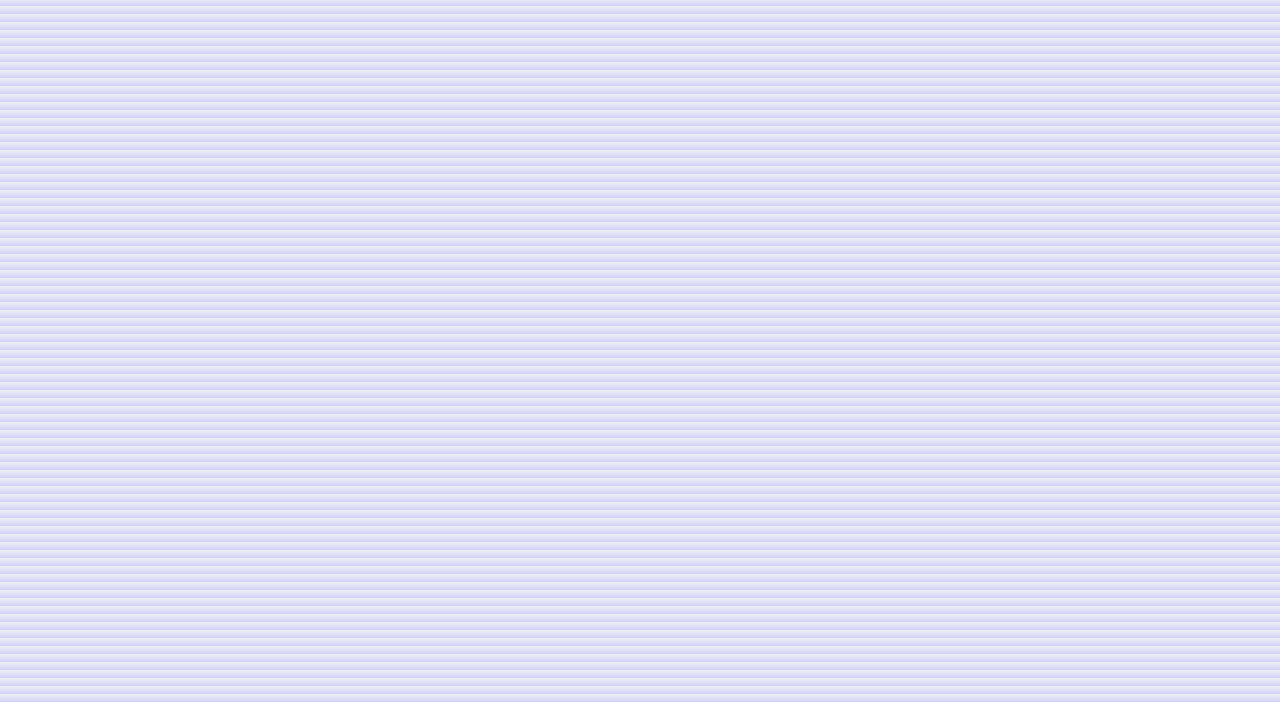
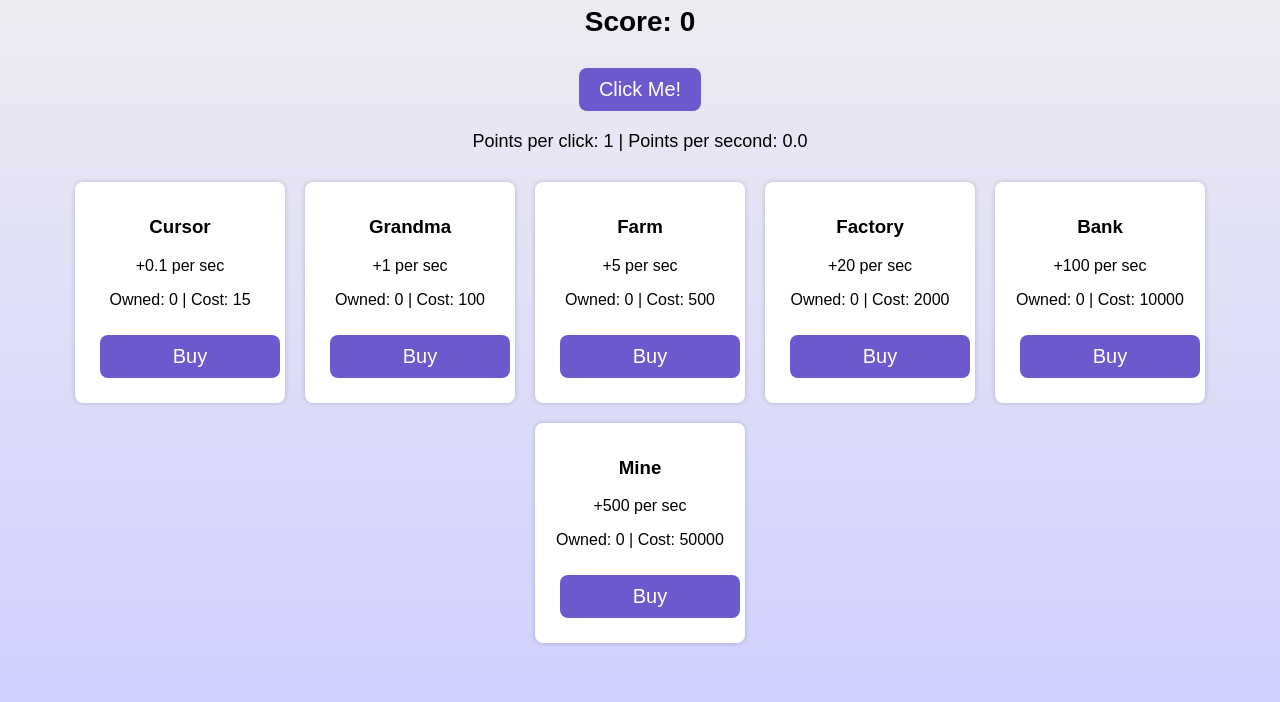
Before and after one commit to 10minecraft29/Cookie-Clicker-Mini, a plain HTML site: page game.html in a window 1280 px wide. Shown: the part 98-800 px from the top of the page. Drawn offline with Linux system fonts and the light colour scheme.

Commit message:
Update game.html

```diff
--- a/game.html
+++ b/game.html
@@ -1,4 +1,4 @@
-<!DOCTYPE html>
+\<!DOCTYPE html>
 <html lang="en">
 <head>
 <meta charset="UTF-8">
@@ -42,4 +42,146 @@
         background-color: white;
         padding: 15px;
         border-radius: 8px;
-        box-sha
+        box-shadow: 0 0 5px rgba(0,0,0,0.2);
+        width: 180px;
+        text-align: center;
+    }
+    .shop-item button {
+        margin-top: 10px;
+        width: 100%;
+    }
+    /* Floating +1 effect */
+    .float-text {
+        position: absolute;
+        font-size: 20px;
+        color: #ff4500;
+        font-weight: bold;
+        animation: floatUp 1s ease-out forwards;
+        pointer-events: none;
+    }
+    @keyframes floatUp {
+        0% { opacity: 1; transform: translateY(0); }
+        100% { opacity: 0; transform: translateY(-50px); }
+    }
+</style>
+</head>
+<body>
+
+<h1>Cookie Clicker Mini Expanded</h1>
+<div id="score">Score: 0</div>
+
+<button class="button" onclick="clickButton(event)">Click Me!</button>
+<p id="info">Points per click: 1 | Points per second: 0</p>
+
+<div class="shop" id="shop"></div>
+
+<script>
+    let score = 0;
+    let pointsPerClick = 1;
+
+    // Dynamic shop array
+    let shopItems = [
+        { name: "Cursor", baseCost: 15, cost: 15, amount: 0, cps: 0.1 },
+        { name: "Grandma", baseCost: 100, cost: 100, amount: 0, cps: 1 },
+        { name: "Farm", baseCost: 500, cost: 500, amount: 0, cps: 5 },
+        { name: "Factory", baseCost: 2000, cost: 2000, amount: 0, cps: 20 },
+        { name: "Bank", baseCost: 10000, cost: 10000, amount: 0, cps: 100 },
+        { name: "Mine", baseCost: 50000, cost: 50000, amount: 0, cps: 500 }
+    ];
+
+    // Load save
+    if(localStorage.getItem("clickerSaveExpanded")) {
+        let save = JSON.parse(localStorage.getItem("clickerSaveExpanded"));
+        score = save.score;
+        pointsPerClick = save.pointsPerClick;
+        shopItems = save.shopItems;
+    }
+
+    // Build shop UI
+    function buildShop() {
+        const shopDiv = document.getElementById("shop");
+        shopDiv.innerHTML = "";
+        shopItems.forEach((item, index) => {
+            let div = document.createElement("div");
+            div.className = "shop-item";
+            div.innerHTML = `
+                <h3>${item.name}</h3>
+                <p>+${item.cps} per sec</p>
+                <p id="item${index}Info">Owned: ${item.amount} | Cost: ${item.cost}</p>
+                <button class="button" onclick="buyItem(${index})">Buy</button>
+            `;
+            shopDiv.appendChild(div);
+        });
+    }
+
+    function clickButton(event) {
+        score += pointsPerClick;
+        createFloatingText("+" + pointsPerClick, event.clientX, event.clientY);
+        updateDisplay();
+    }
+
+    function buyItem(index) {
+        let item = shopItems[index];
+        if(score >= item.cost) {
+            score -= item.cost;
+            item.amount++;
+            item.cost = Math.floor(item.baseCost * Math.pow(1.15, item.amount));
+            updateDisplay();
+        }
+    }
+
+    function autoClick() {
+        let autoPoints = 0;
+        shopItems.forEach(item => autoPoints += item.amount * item.cps);
+        score += autoPoints;
+        if(autoPoints > 0) {
+            createFloatingText("+" + autoPoints.toFixed(1), window.innerWidth/2, 100);
+        }
+        updateDisplay();
+    }
+
+    function updateDisplay() {
+        document.getElementById("score").innerText = "Score: " + Math.floor(score);
+        let pps = shopItems.reduce((sum, i) => sum + i.amount * i.cps, 0);
+        document.getElementById("info").innerText =
+            "Points per click: " + pointsPerClick + " | Points per second: " + pps.toFixed(1);
+
+        shopItems.forEach((item, index) => {
+            document.getElementById("item"+index+"Info").innerText =
+                `Owned: ${item.amount} | Cost: ${item.cost}`;
+        });
+
+        saveGame();
+    }
+
+    function saveGame() {
+        let save = {
+            score: score,
+            pointsPerClick: pointsPerClick,
+            shopItems: shopItems
+        };
+        localStorage.setItem("clickerSaveExpanded", JSON.stringify(save));
+    }
+
+    function createFloatingText(text, x, y) {
+        const floatText = document.createElement("div");
+        floatText.className = "float-text";
+        floatText.innerText = text;
+        document.body.appendChild(floatText);
+
+        floatText.style.left = x + "px";
+        floatText.style.top = y + "px";
+
+        setTimeout(() => floatText.remove(), 1000);
+    }
+
+    // Auto click every second
+    setInterval(autoClick, 1000);
+
+    // Initialize
+    buildShop();
+    updateDisplay();
+</script>
+
+</body>
+</html>
```
